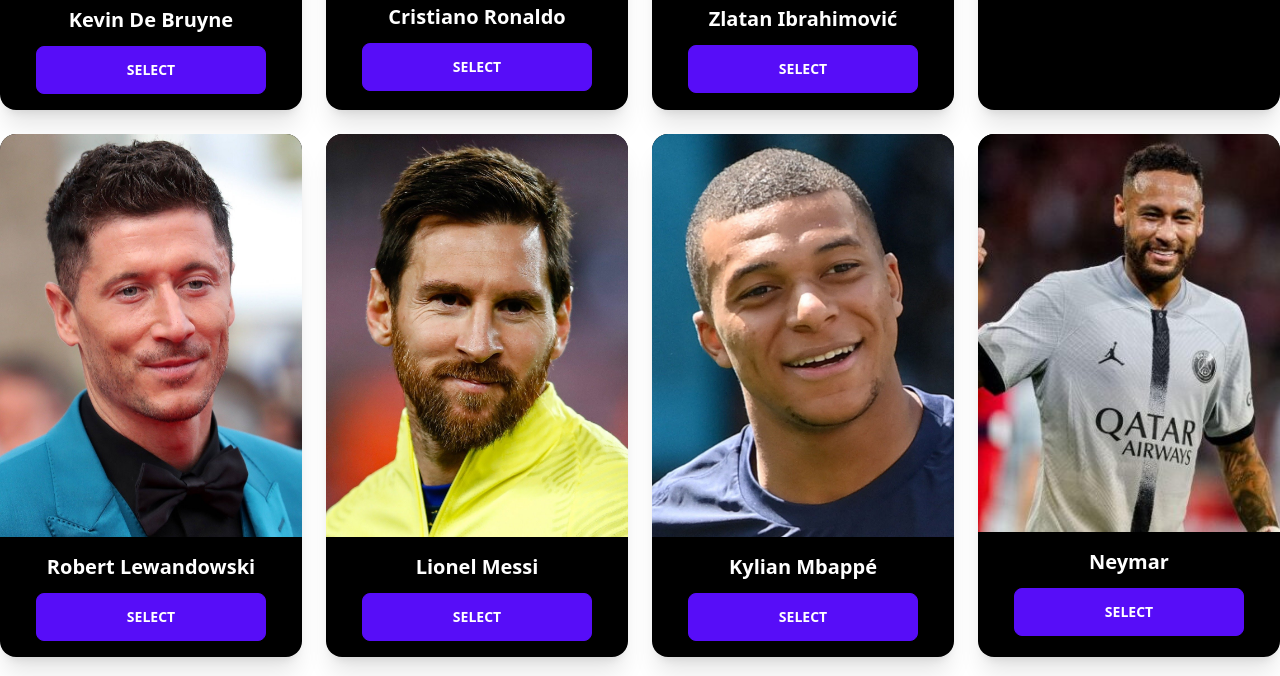
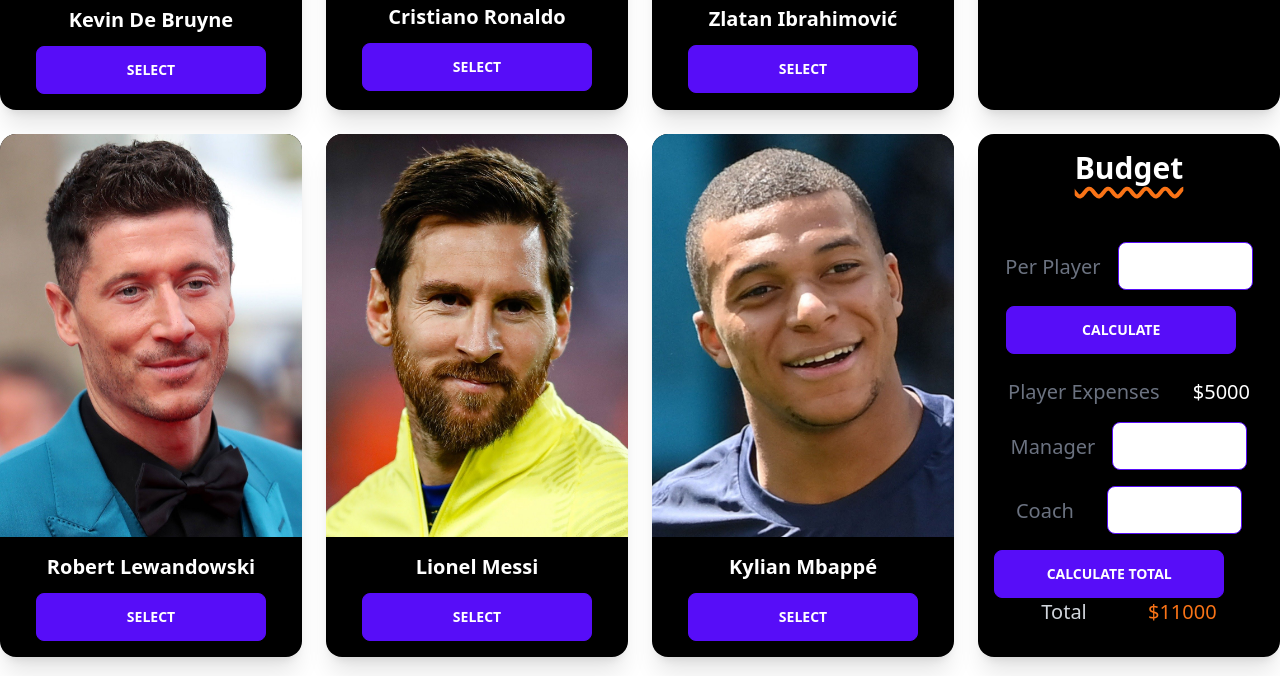
Before and after one commit to ashrafcse3/best-footballer-assignment-5, a plain HTML site: page index.html in a window 1280 px wide. Shown: the part 813-1489 px from the top of the page. Drawn offline with nearby package versions, Linux system fonts and the light colour scheme.

Commit message:
budget design section added

```diff
--- a/index.html
+++ b/index.html
@@ -100,6 +100,49 @@
                         </div>
                     </div>
                 </div>
+                <!-- budget section start -->
+                <div class="card card-compact w-full bg-black shadow-xl">
+                    <div class="card-body text-center items-center text-white">
+                        <h2
+                            class="card-title text-3xl underline decoration-wavy decoration-orange-500 decoration-4 underline-offset-8 pb-7">
+                            Budget
+                        </h2>
+                        <div class="card-actions">
+                            <!-- <ul class="text-xl font-extralight text-start w-60 space-y-4">
+                                <li><span class="font-bold text-gray-500">1.</span> <span>Lionel Messi</span></li>
+                                <li><span class="font-bold text-gray-500">1.</span> <span>Lionel Messi</span></li>
+                            </ul> -->
+                            <div class="space-y-4 mb-4 text-xl space-x-3">
+                                <span class="text-gray-500">Per Player</span>
+                                <input class="input w-2/4 input-bordered input-primary text-xl" type="text">
+                                <button class="btn btn-primary uppercase block w-[18vw]">Calculate</button>
+                            </div>
+                            <div class="space-y-4 text-xl">
+                                <!-- Player expenses -->
+                                <span class="space-x-7">
+                                    <span class="text-gray-500">Player Expenses</span>
+                                    <span>$5000</span><br>
+                                </span>
+                                <!-- Manager -->
+                                <span class="space-x-3 space-y-4">
+                                    <span class="text-gray-500">Manager</span>
+                                    <input class="input w-2/4 input-bordered input-primary text-xl" type="text"><br>
+                                </span>
+                                <!-- Coach -->
+                                <span class="space-x-7 space-y-4">
+                                    <span class="text-gray-500">Coach</span>
+                                    <input class="input w-2/4 input-bordered input-primary text-xl" type="text">
+                                </span>
+                                <button class="btn btn-primary uppercase block w-[18vw]">Calculate Total</button>
+                                <span class="space-x-14">
+                                    <span class="text-gray-300">Total</span>
+                                    <span class="text-orange-500">$11000</span>
+                                </span>
+                            </div>
+                        </div>
+                    </div>
+                </div>
+                <!-- budget section end -->
                 <div class="card card-compact w-full bg-black shadow-xl">
                     <figure><img src="images/neymar.jpeg" alt="Shoes" /></figure>
                     <div class="card-body text-center items-center">
```
